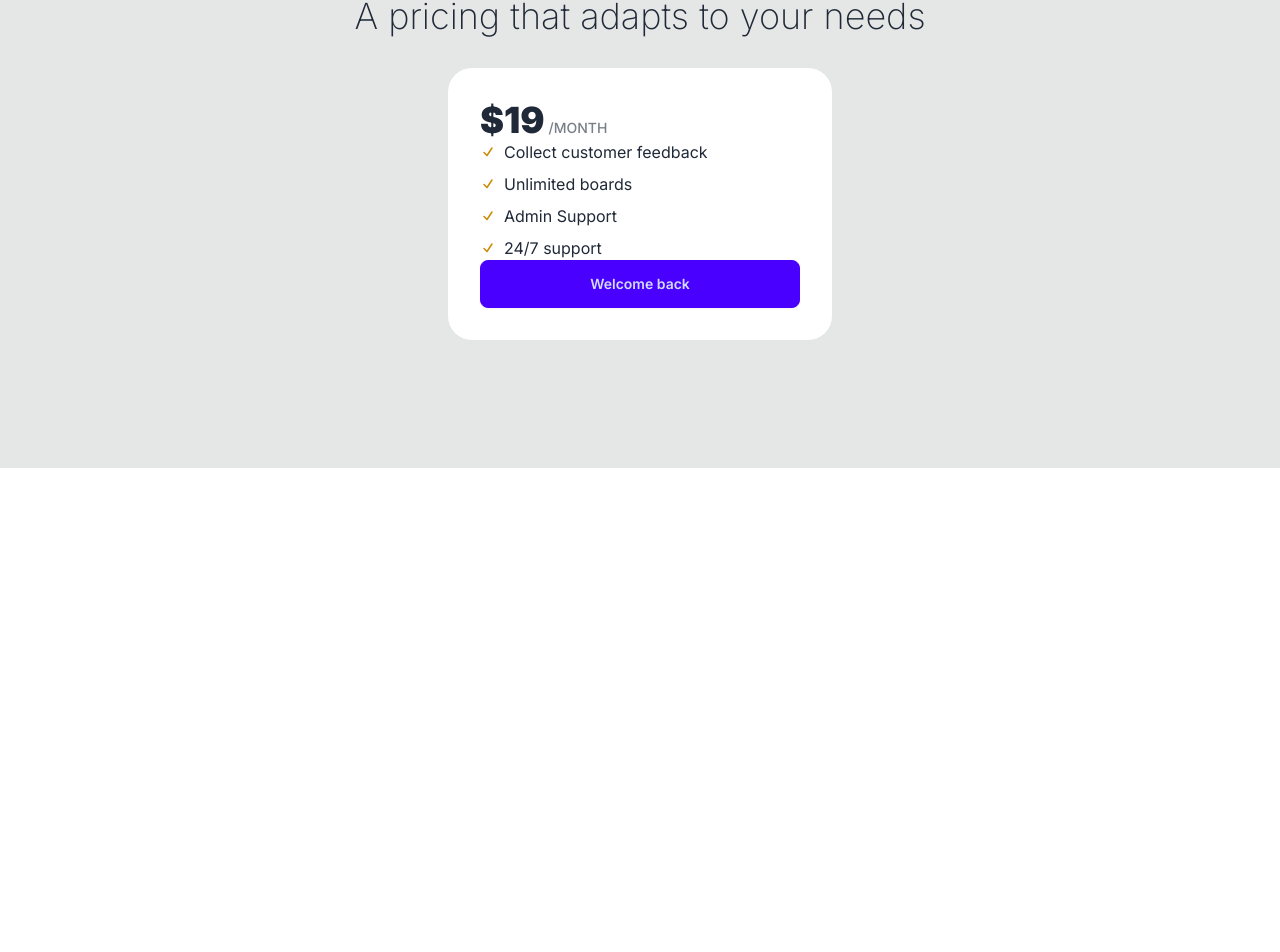
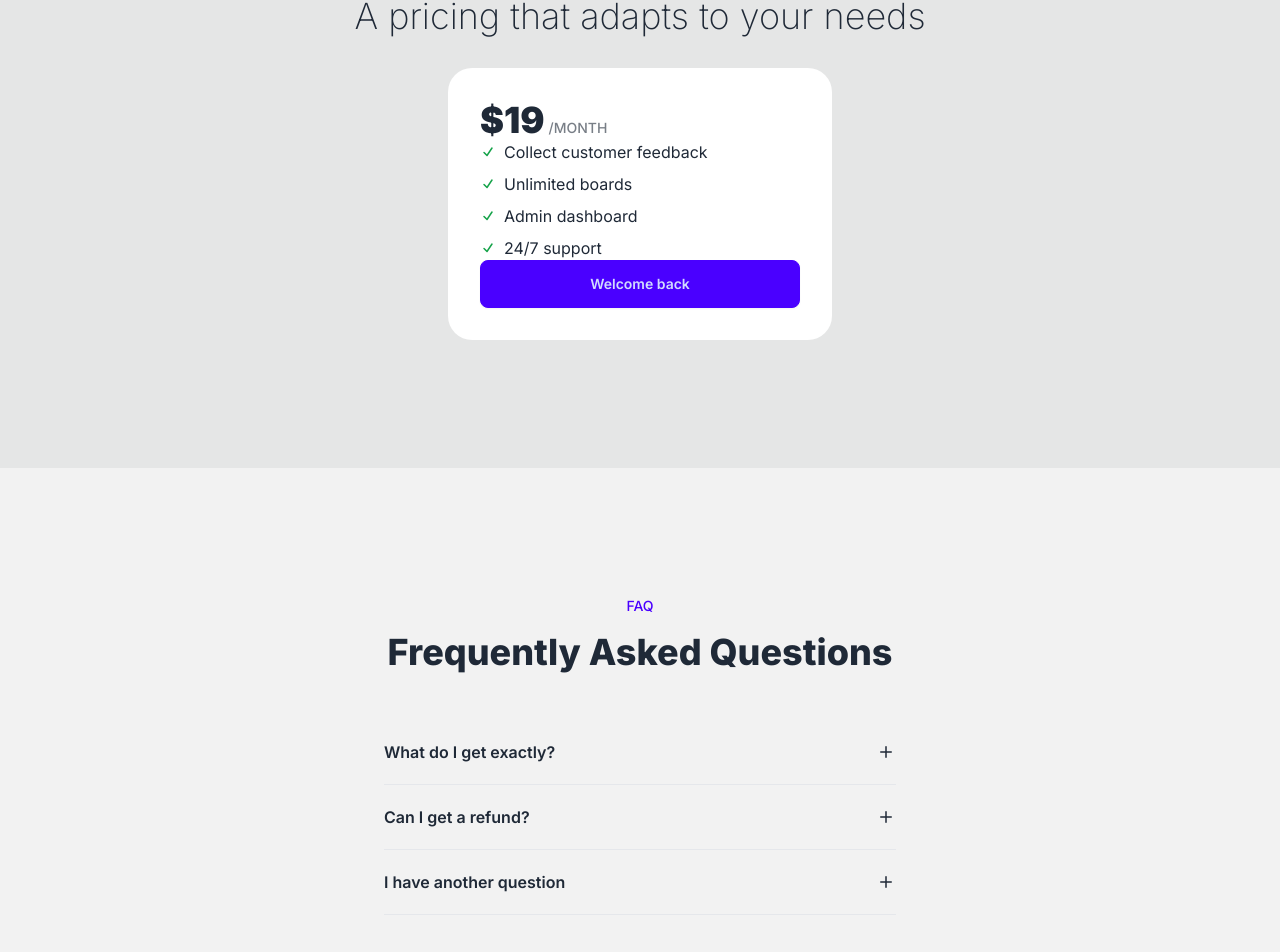
Before and after one commit to kblow-user/codefast-saas, a Next.js app: page / in a window 1280 px wide. Shown: the part 544-1496 px from the top of the page. Before the commit the page ends 1012 px from the top, so only its background shows below. Built offline with nearby package versions, Linux system fonts and the light colour scheme.

Commit message:
completed faq

```diff
--- /dev/null
+++ b/app/dashboard/layout.js
@@ -0,0 +1,12 @@
+import { auth } from "@/auth";
+import { redirect } from "next/navigation";
+
+export default async function LayoutPrivate({ children }) {
+  const session = await auth();
+
+  if (!session) {
+    redirect("/");
+  }
+
+  return children;
+}
--- a/app/layout.js
+++ b/app/layout.js
@@ -10,7 +10,7 @@ export const metadata = {
 
 export default function RootLayout({ children }) {
   return (
-    <html lang="en" data-theme="cupcake">
+    <html lang="en" data-theme="cupcake" className="scroll-smooth">
       <body className={inter.className}>{children}</body>
     </html>
   );
--- a/app/page.js
+++ b/app/page.js
@@ -1,4 +1,5 @@
 import ButtonLogin from "@/components/ButtonLogin";
+import FAQListItem from "@/components/FAQListItem";
 
 export default function Home() {
   const isLoggedIn = true;
@@ -10,8 +11,12 @@ export default function Home() {
         <div className="max-w-3xl mx-auto flex justify-between items-center">
           <div className="font-bold">CodeFastSaaS</div>
           <div className="space-x-4 md:bg-red-300">
-            <a className="link link-hover">Pricing</a>
-            <a className="link link-accent">FAQ</a>
+            <a className="link link-hover" href="#pricing">
+              Pricing
+            </a>
+            <a className="link link-accent" href="#faq">
+              FAQ
+            </a>
           </div>
           <div className="bg-green-300">
             <ButtonLogin isLoggedIn={isLoggedIn} name={name} />
@@ -23,7 +28,7 @@ export default function Home() {
         {/* <div onClick={() => console.log("Clicked!")}></div> */}
         <ButtonLogin isLoggedIn={isLoggedIn} name={name} />
       </section>
-      <section className="bg-base-300">
+      <section className="bg-base-300" id="pricing">
         <div className="py-32 px-8 max-w-3xl mx-auto">
           <p className="text-lg uppercase text-center text-primary mb-4">
             Pricing
@@ -40,12 +45,18 @@ export default function Home() {
               </div>
             </div>
             <ul className="space-y-2">
-              <li className="flex gap-2 items-center">
+              {[
+                "Collect customer feedback",
+                "Unlimited boards",
+                "Admin dashboard",
+                "24/7 support",
+              ].map((priceItem) => (
+                <li className="flex gap-2 items-center" key={priceItem}>
                   <svg
                     xmlns="http://www.w3.org/2000/svg"
                     viewBox="0 0 16 16"
                     fill="currentColor"
-                  className="text-yellow-600 size-4"
+                    className="text-green-600 size-4"
                   >
                     <path
                       fillRule="evenodd"
@@ -53,58 +64,45 @@ export default function Home() {
                       clipRule="evenodd"
                     />
                   </svg>
-                Collect customer feedback
+                  {priceItem}
                 </li>
-              <li className="flex gap-2 items-center">
-                <svg
-                  xmlns="http://www.w3.org/2000/svg"
-                  viewBox="0 0 16 16"
-                  fill="currentColor"
-                  className="text-yellow-600 size-4"
-                >
-                  <path
-                    fillRule="evenodd"
-                    d="M12.416 3.376a.75.75 0 0 1 .208 1.04l-5 7.5a.75.75 0 0 1-1.154.114l-3-3a.75.75 0 0 1 1.06-1.06l2.353 2.353 4.493-6.74a.75.75 0 0 1 1.04-.207Z"
-                    clipRule="evenodd"
-                  />
-                </svg>
-                Unlimited boards
-              </li>
-              <li className="flex gap-2 items-center">
-                <svg
-                  xmlns="http://www.w3.org/2000/svg"
-                  viewBox="0 0 16 16"
-                  fill="currentColor"
-                  className="text-yellow-600 size-4"
-                >
-                  <path
-                    fillRule="evenodd"
-                    d="M12.416 3.376a.75.75 0 0 1 .208 1.04l-5 7.5a.75.75 0 0 1-1.154.114l-3-3a.75.75 0 0 1 1.06-1.06l2.353 2.353 4.493-6.74a.75.75 0 0 1 1.04-.207Z"
-                    clipRule="evenodd"
-                  />
-                </svg>
-                Admin Support
-              </li>
-              <li className="flex gap-2 items-center">
-                <svg
-                  xmlns="http://www.w3.org/2000/svg"
-                  viewBox="0 0 16 16"
-                  fill="currentColor"
-                  className="text-yellow-600 size-4"
-                >
-                  <path
-                    fillRule="evenodd"
-                    d="M12.416 3.376a.75.75 0 0 1 .208 1.04l-5 7.5a.75.75 0 0 1-1.154.114l-3-3a.75.75 0 0 1 1.06-1.06l2.353 2.353 4.493-6.74a.75.75 0 0 1 1.04-.207Z"
-                    clipRule="evenodd"
-                  />
-                </svg>
-                24/7 support
-              </li>
+              ))}
             </ul>
             <ButtonLogin isLoggedIn={isLoggedIn} extraStyle="w-full" />
           </div>
         </div>
       </section>
+      {/* FAQ */}
+      <section className="bg-base-200" id="faq">
+        <div className="py-32 px-8 max-w-3xl mx-auto">
+          <p className="text-sm uppercase font-medium text-center text-primary mb-4">
+            FAQ
+          </p>
+          <h2 className="text-3xl lg:text-4xl font-extrabold mb-12 text-center">
+            Frequently Asked Questions
+          </h2>
+
+          <ul className="max-w-lg mx-auto">
+            {[
+              {
+                question: "What do I get exactly?",
+                answer: "Loreum Ipseum",
+              },
+              {
+                question: "Can I get a refund?",
+                answer:
+                  "Loreum IpseumIf you are unsatisfy with our product and service, you may definitely get the refund by writing in.",
+              },
+              {
+                question: "I have another question",
+                answer: "Loreum Ipseum",
+              },
+            ].map((qa) => (
+              <FAQListItem key={qa.question} qa={qa} />
+            ))}
+          </ul>
+        </div>
+      </section>
     </main>
   );
 }
--- /dev/null
+++ b/components/FAQListItem.js
@@ -0,0 +1,54 @@
+"use client";
+
+import { useState } from "react";
+
+const FAQListItem = ({ qa }) => {
+	const [isOpen, setIsOpen] = useState(false);
+
+	return (
+		<li key={qa.question}>
+			{/* 1. Question (clickable) */}
+			<button
+				className="py-5 font-semibold border-b w-full text-left flex items-center justify-between"
+				onClick={() => setIsOpen(!isOpen)}
+			>
+				<p>{qa.question}</p>
+
+				{isOpen ? (
+					<svg
+						xmlns="http://www.w3.org/2000/svg"
+						viewBox="0 0 20 20"
+						fill="currentColor"
+						className="size-5"
+					>
+						<path
+							fillRule="evenodd"
+							d="M4 10a.75.75 0 0 1 .75-.75h10.5a.75.75 0 0 1 0 1.5H4.75A.75.75 0 0 1 4 10Z"
+							clipRule="evenodd"
+						/>
+					</svg>
+				) : (
+					<svg
+						xmlns="http://www.w3.org/2000/svg"
+						viewBox="0 0 20 20"
+						fill="currentColor"
+						className="size-5"
+					>
+						<path d="M10.75 4.75a.75.75 0 0 0-1.5 0v4.5h-4.5a.75.75 0 0 0 0 1.5h4.5v4.5a.75.75 0 0 0 1.5 0v-4.5h4.5a.75.75 0 0 0 0-1.5h-4.5v-4.5Z" />
+					</svg>
+				)}
+			</button>
+
+			{/* 2. Answer */}
+			<div
+				className={`${
+					isOpen ? "block" : "hidden"
+				} mt-3 mb-6 opacity-90`}
+			>
+				{qa.answer}
+			</div>
+		</li>
+	);
+};
+
+export default FAQListItem;
```
Lines whose indentation alone changed are shown as unchanged.
